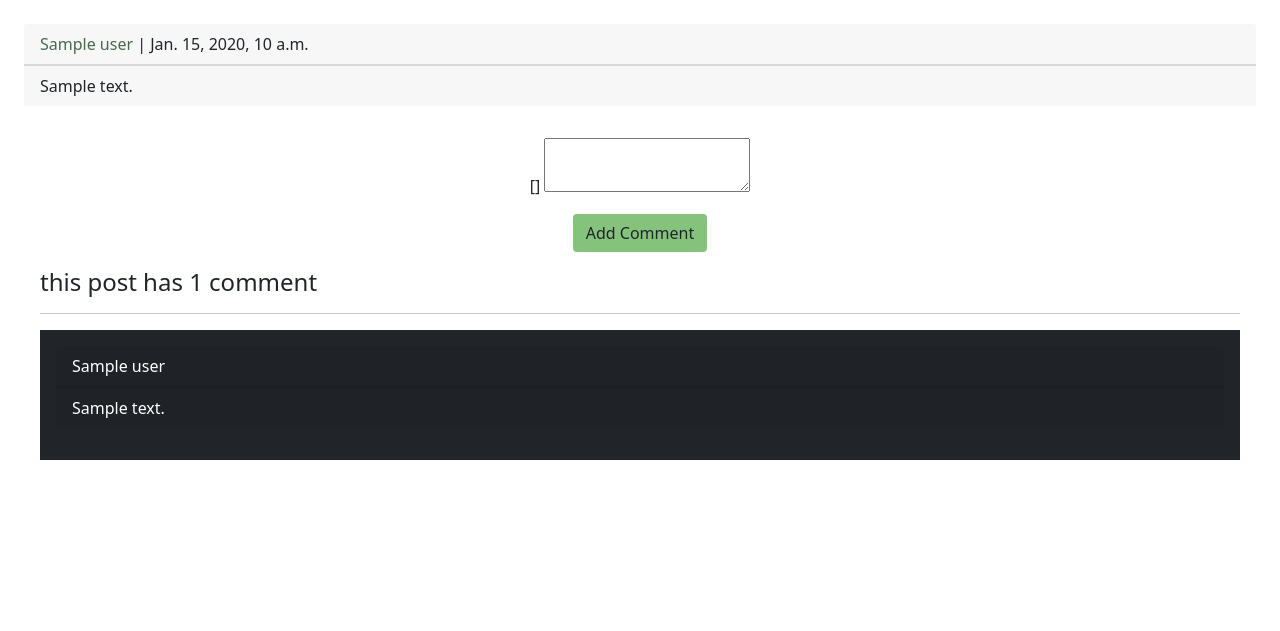
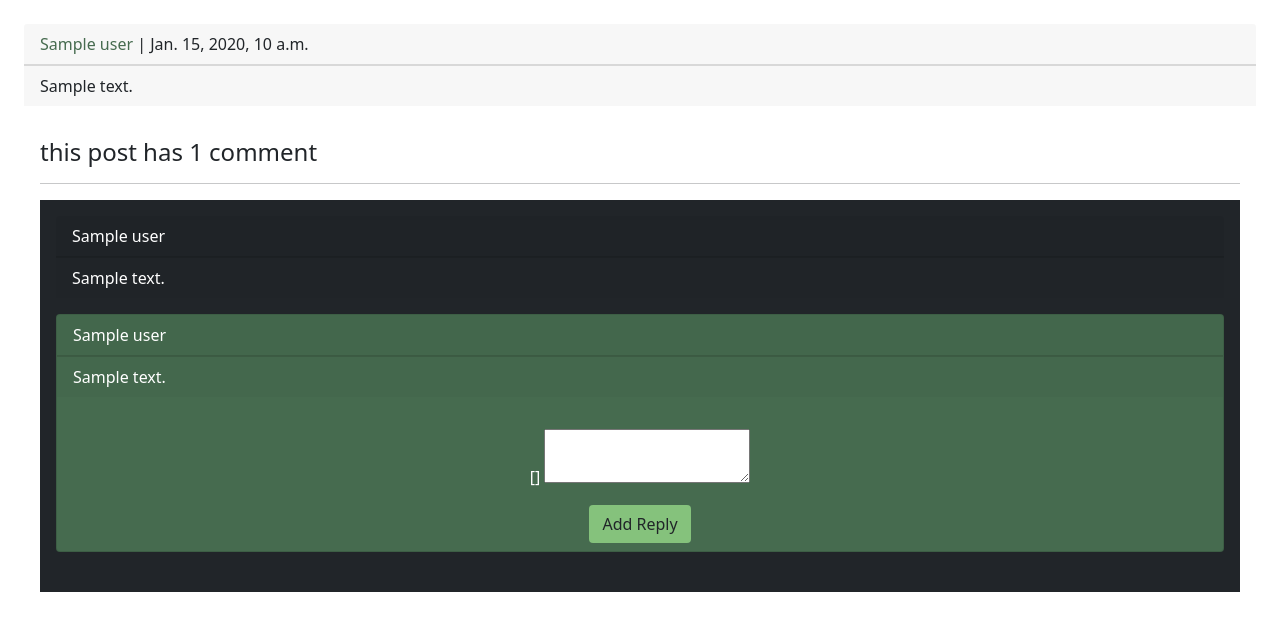
Before and after one commit to mockingbirdyy/social-media, a Django app: template sm/posts/templates/posts/each_post.html in a window 1280 px wide. Shown: the part 56-687 px from the top of the page. Run offline with Django 3.2, Linux system fonts and the light colour scheme; the template is opened without the code that fills it: most values are stand-ins (such as "Sample title", 1, 10 or a date in 2020); form fields are guessed from the names that the template uses.

Commit message:
comment and reply, added

```diff
--- a/sm/posts/models.py
+++ b/sm/posts/models.py
@@ -15,6 +15,9 @@
     def get_absolute_url(self):
         return reverse('posts:each_post', args=[self.created.year, self.created.month, self.created.day, self.slug])
 
+    class Meta:
+        ordering = ('-created',)
+
 
 class Comment(models.Model):
     user = models.ForeignKey(User, on_delete=models.CASCADE, related_name='comment_user')
@@ -26,3 +29,6 @@
 
     def __str__(self):
         return f'{self.user}-{self.body[:30]}'
+
+    class Meta:
+        ordering = ('-created',)
--- a/sm/posts/templates/posts/each_post.html
+++ b/sm/posts/templates/posts/each_post.html
@@ -7,7 +7,7 @@
 {% endif %}
     <p class="card-header"><a href="#" style="text-decoration: none; color: #466b4f;">{{post.user}}</a> | {{post.created}}</p>
     <p class="card-footer">{{post.body}}</p>
-    <div>
+{% if request.user.is_authenticated %}
         <form action="" method="post">
     <div class="card-body text-center">
         {% csrf_token %}
@@ -19,8 +19,7 @@
         <input class="btn" type="submit" value="Add Comment" style="background-color:#85c27c;">
     </div>
 </form>
-
-    </div>
+{% endif %}
     <div class="card-body">
         {% with total=comments.count%}
             <h4>this post has&nbsp;{{total}}&nbsp;comment{{total|pluralize}}</h4><hr>
@@ -29,6 +28,37 @@
             <div class="card-body bg-dark text-white">
                 <p class="card-header">{{comment.user}}</p>
                 <p class="card-footer">{{comment.body}}</p>
+                {% if request.user.is_authenticated %}
+                 <form action="{% url 'posts:add_reply' post.id comment.id %}" method="post">
+                            <div class="card-body text-center ">
+                                {% csrf_token %}
+                                {{reply_form.none_field_errors}}
+                                {{reply_form.body.errors}}
+                                {{reply_form.body}}
+                            </div>
+                            <div class="text-center">
+                                <input class="btn mb-2" type="submit" value="Add Reply" style="background-color:#85c27c;">
+                            </div>
+                        </form>
+                 {% endif %}
+                {% for reply in comment.comment_reply.all %}
+                <div class="card bg text-white" style="background-color: #466b4f;">
+                    <p class="card-header">{{reply.user}}</p>
+                    <p class="card-footer">{{reply.body}}</p>
+                        <form action="{% url 'posts:add_reply' post.id comment.id %}" method="post">
+                            <div class="card-body text-center ">
+                                {% csrf_token %}
+                                {{reply_form.none_field_errors}}
+                                {{reply_form.body.errors}}
+                                {{reply_form.body}}
+                            </div>
+                            <div class="text-center">
+                                <input class="btn mb-2" type="submit" value="Add Reply" style="background-color:#85c27c;">
+                            </div>
+                        </form>
+
+                </div><br>
+                {% endfor %}
             </div><br>
         {% endfor %}
     </div>
--- a/sm/posts/urls.py
+++ b/sm/posts/urls.py
@@ -10,4 +10,5 @@
     path('Add_post/<int:user_id>/', views.add_post, name='add_post'),
     path('Delete_post/<int:user_id>/<int:post_id>/', views.delete_post, name='delete_post'),
     path('Edit_post/<int:user_id>/<int:post_id>/', views.edit_post, name='edit_post'),
+    path('Add_reply/<int:post_id>/<int:comment_id>/', views.add_reply, name='add_reply'),
 ]
```
Also changed, not shown: sm/posts/forms.py (+9 -0 lines), sm/posts/views.py (+22 -3 lines).
